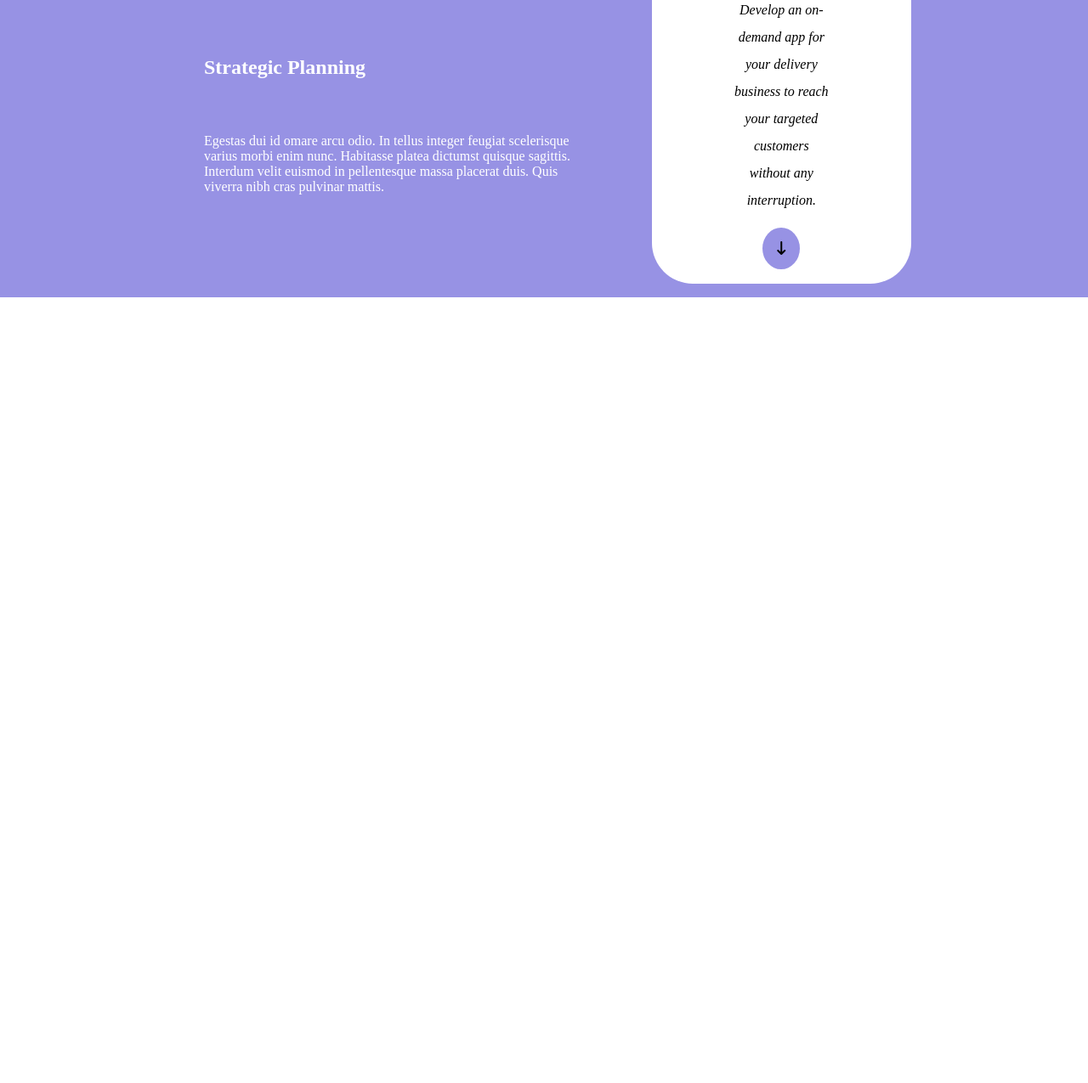
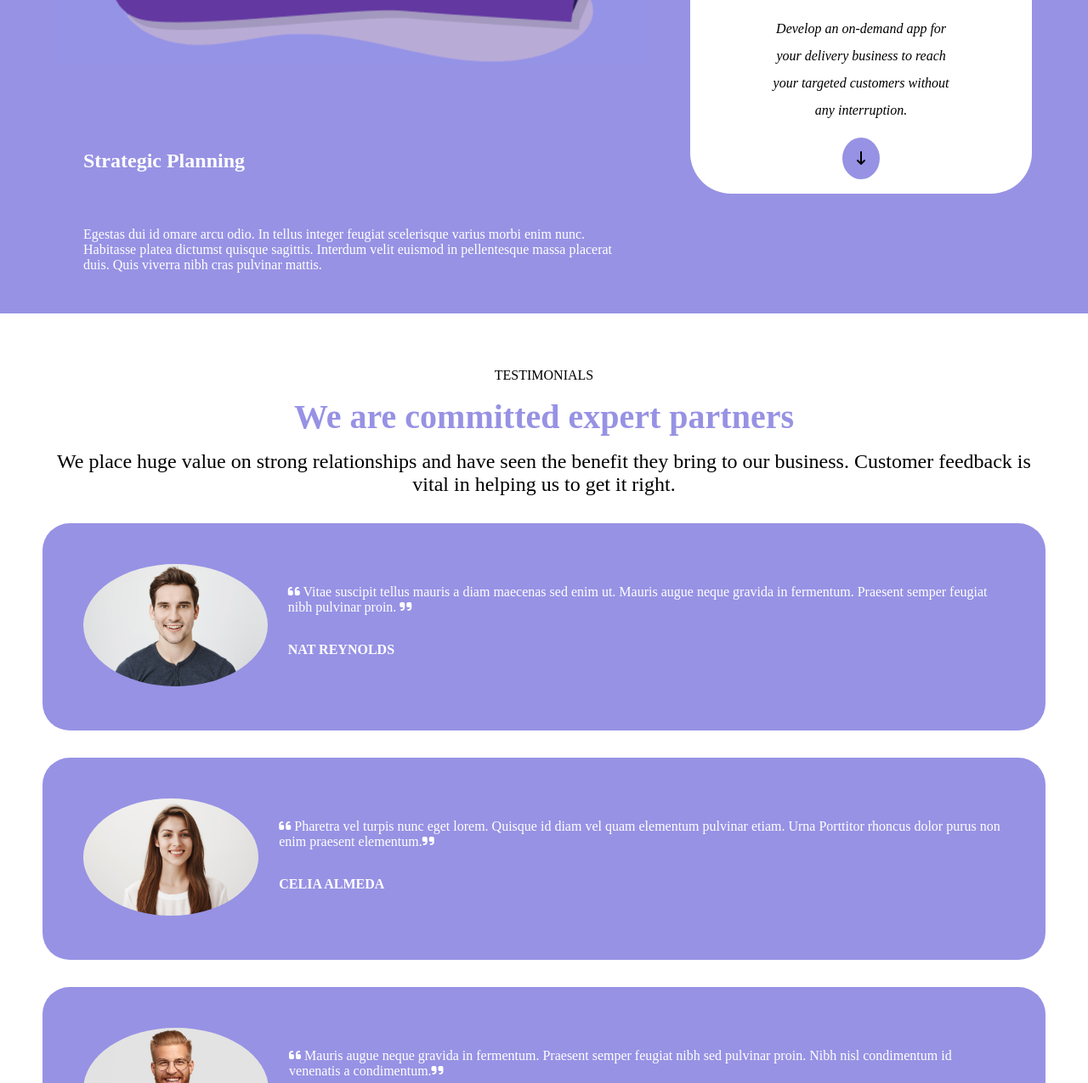
Before and after one commit to Matteogatto94/htmlcss-responsive-layout, a plain HTML site: page index.html in a window 1280 px wide. Shown: the part 1525-2800 px from the top of the page at 85% size. Before the commit the page ends 1875 px from the top, so only its background shows below. Drawn offline with Linux system fonts and the light colour scheme.

Commit message:
add section expert partners

```diff
--- a/Assets/css/style.css
+++ b/Assets/css/style.css
@@ -15,7 +15,7 @@ img {
 }
 
 .container {
-    max-width: 70%;
+    max-width: 1180px;
     margin: auto;
 }
 
@@ -255,4 +255,42 @@ header span {
     border-radius: 100%;
     padding: 1rem;
 }
+
+.intro_expert {
+    text-align: center;
+    margin-top: 4rem;
+}
+
+.intro_expert h2 {
+    color: var(--bg-second-section);
+    padding: 1rem;
+    font-size: 2.5rem;
+}
+
+.intro_expert p {
+    font-size: 1.5rem;
+}
+
+.card {
+    padding: 3rem;
+    margin-top: 2rem;
+    background-color: var(--bg-second-section);
+    border-radius: 2rem;
+    display: flex;
+}
+
+.size_img {
+    width: 250px;
+    border-radius: 150%;
+}
+
+.info_card {
+    margin-left: 1.5rem;
+    margin-top: 1.5rem;
+    color: white;
+}
+
+.info_card h4 {
+    margin-top: 2rem;
+}
 /* #endregion body */
--- a/index.html
+++ b/index.html
@@ -108,6 +108,45 @@
                 </div>
             </div>
         </section>
+        <!--/end section strategic_planning-->
+
+        <section class="expert_partners">
+            <div class="container">
+                <div class="intro_expert">
+                    <span>TESTIMONIALS</span>
+                    <h2>We are committed expert partners</h2>
+                    <p>We place huge value on strong relationships and have seen the benefit they bring to our business. Customer feedback is vital in helping us to get it right.</p>
+                </div>
+
+                <div class="card">
+                    <div class="img_card">
+                        <img class="size_img" src="./Assets/img/testimonial1.jpg" alt="">
+                    </div>
+                    <div class="info_card">
+                        <p><i class="fa-solid fa-quote-left"></i> Vitae suscipit tellus mauris a diam maecenas sed enim ut. Mauris augue neque gravida in fermentum. Praesent semper feugiat nibh pulvinar proin. <i class="fa-solid fa-quote-right"></i></p>
+                        <h4>NAT REYNOLDS</h4>
+                    </div>
+                </div>
+                <div class="card">
+                    <div class="img_card">
+                        <img class="size_img" src="./Assets/img/testimonial2.jpg" alt="">
+                    </div>
+                    <div class="info_card">
+                        <p><i class="fa-solid fa-quote-left"></i> Pharetra vel turpis nunc eget lorem. Quisque id diam vel quam elementum pulvinar etiam. Urna Porttitor rhoncus dolor purus non enim praesent elementum.<i class="fa-solid fa-quote-right"></i></p>
+                        <h4>CELIA ALMEDA</h4>
+                    </div>
+                </div>
+                <div class="card">
+                    <div class="img_card">
+                        <img class="size_img" src="./Assets/img/testimonial3.jpg" alt="">
+                    </div>
+                    <div class="info_card">
+                        <p><i class="fa-solid fa-quote-left"></i> Mauris augue neque gravida in fermentum. Praesent semper feugiat nibh sed pulvinar proin. Nibh nisl condimentum id venenatis a condimentum.<i class="fa-solid fa-quote-right"></i></p>
+                        <h4>BOB ROBERTS</h4>
+                    </div>
+                </div>
+            </div>
+        </section>
     </div>
 
     </main>
```
